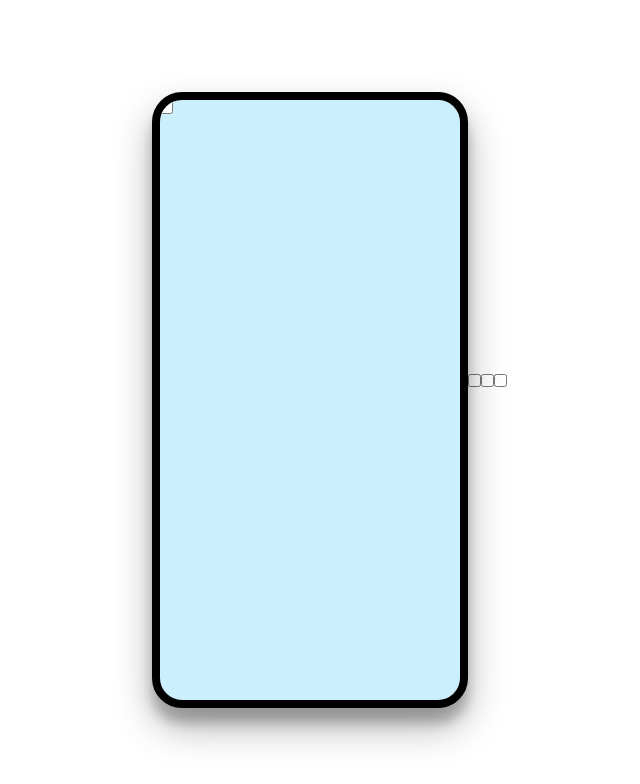
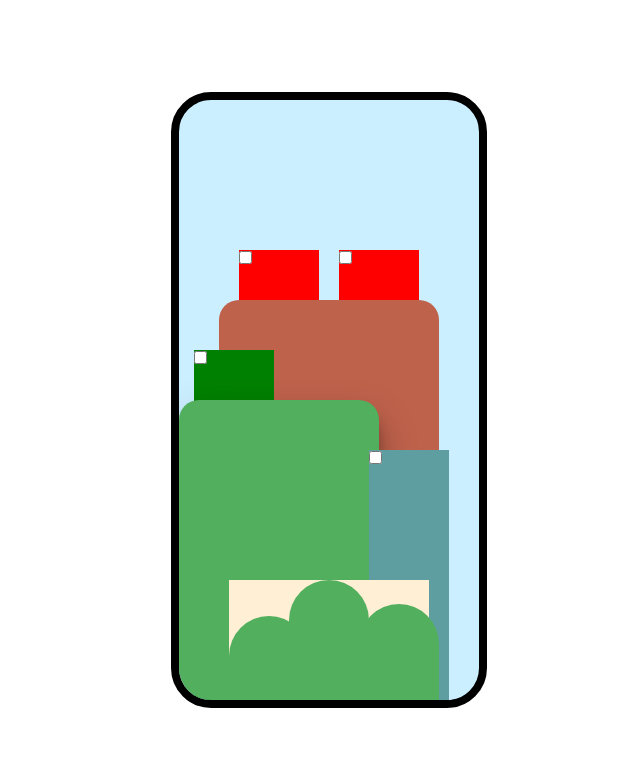
Before and after one commit to DIegoDevcode/Nut-Smash, a plain HTML site: page index.html in a window 1280 px wide. Shown: the whole page, without its empty margins (311-951 px from the left). Drawn offline with Linux system fonts and the light colour scheme.

Commit message:
Creando las primeras 8 capas

```diff
--- a/componentes/_globales.scss
+++ b/componentes/_globales.scss
@@ -1,11 +1,10 @@
-  $dark-brown: #a54a38;
-  $light-brown: #bf624c;
-  $dark-green: #51af5e;
-  $light-green: #51af5e;
-  $shadow: 0 19px 38px rgba(0, 0, 0, 0.3), 0 15px 12px rgba(0, 0, 0, 0.22);
+$dark-brown: #a54a38;
+$light-brown: #bf624c;
+$dark-green: #51af5e;
+$light-green: #51af5e;
+$shadow: 0 19px 38px rgba(0, 0, 0, 0.3), 0 15px 12px rgba(0, 0, 0, 0.22);
 
-
-*{
+* {
   padding: 0;
   margin: 0;
 }
@@ -15,26 +14,34 @@ body {
   height: 100vh;
   margin: 0;
   width: 100%;
-  display: flex;
-  align-items: center;
-  justify-content: center;
+  display: grid;
+  place-items: center;
 }
 
-.lawn{
-  background-color: $dark-green;
+.lawn {
+  background: var(--dark-green);
   height: 20px;
   width: 100%;
 }
 
+.land {
+  background: linear-gradient(135deg, var(--dark-green) 25%, transparent 25%) -50px
+      0,
+    linear-gradient(-135deg, var(--dark-green) 25%, transparent 25%) -50px 0,
+    linear-gradient(45deg, var(--light-brown) 25%, transparent 25%),
+    linear-gradient(-45deg, transparent 25%, var(--dark-brown) 25%);
+  background-size: 33px 30px;
+  height: 30px;
+  width: 100%;
+}
 
-.phone{
-  background-color: #ccefff;
+.phone {
+  background: #ccefff;
   border: 8px solid black;
-  border-radius: 30px;
-  box-shadow: $shadow;
-  overflow: hidden;
+  border-radius: 40px;
+  box-shadow: var(--shadow); /* After */
+  overflow: hidden; /* After */
   height: 600px;
   position: relative;
   width: 300px;
-
 }
--- a/componentes/_inputs.scss
+++ b/componentes/_inputs.scss
@@ -0,0 +1,30 @@
+.layer-1 input[type=checkbox]{
+    /* After 4 */
+    animation-name: bunny;
+    animation-duration: 1s;
+    animation-timing-function: ease-in-out;
+    animation-iteration-count: infinite;
+}
+
+.layer-2 input[type=checkbox] {
+    /* After 4 */
+    animation-name: bunny;
+    animation-duration: 1.5s;
+    animation-timing-function: ease-in-out;
+    animation-iteration-count: infinite;
+  }
+  .layer-4 input[type=checkbox] {
+    /* After 4 */
+    animation-name: bunny;
+    animation-duration: 0.5s;
+    animation-timing-function: ease-in-out;
+    animation-iteration-count: infinite;
+  }
+
+  .layer-6 input[type=checkbox] {
+    /* After 4 */
+    animation-name: bunny;
+    animation-duration: 2s;
+    animation-timing-function: ease-in-out;
+    animation-iteration-count: infinite;
+  }
--- a/componentes/_layers.scss
+++ b/componentes/_layers.scss
@@ -0,0 +1,139 @@
+.layer-1{
+    background-color: red;
+    bottom: 0;
+    height: 450px;
+    position: absolute;
+    right: 60px;
+    width: 80px;
+    z-index: 1;
+    /* After 4 */
+    animation-name: layer;
+    animation-duration: 1s;
+    animation-timing-function: ease-in-out;
+    animation-iteration-count: infinite;
+}
+
+.layer-2{
+    background-color: red;
+    bottom: 0;
+    height: 450px;
+    position: absolute;
+    left: 60px;
+    width: 80px;
+    z-index: 2;
+}
+
+.layer-3{
+    background-color: $light-brown;
+    border-radius: 20px;
+    box-shadow: var($shadow);
+    bottom: 0;
+    height: 400px;
+    left: 0;
+    margin: 0 auto;
+    overflow: hidden;
+    position: absolute;
+    right: 0;
+    width: 220px;
+    z-index: 3;
+}
+
+.layer-4{
+    background-color: green;
+    bottom: 0;
+    height: 350px;
+    left: 15px;
+    position: absolute;
+    width: 80px;
+    z-index: 4;
+      /* After 4 */
+      animation-name: layer;
+      animation-duration: 0.5s;
+      animation-timing-function: ease-in-out;
+      animation-iteration-count: infinite;
+}
+
+.layer-5{
+    background-color: $light-green;
+    border-radius: 20px;
+    box-shadow: $shadow;
+    bottom: 0;
+    height: 300px;
+    overflow: hidden;
+    position: absolute;
+    width: 200px;
+    z-index: 5;
+}
+
+.layer-6{
+    background-color: cadetblue;
+    bottom: 0;
+    height: 250px;
+    position: absolute;
+    right: 30px;
+    width: 80px;
+    z-index: 6;
+
+    animation-name: layer;
+    animation-duration: 2s;
+    animation-timing-function: ease-in-out;
+    animation-iteration-count: infinite;
+}
+
+.layer-7 {
+    background: var(--light-brown); /* After */
+    border-radius: 20px; /* After */
+    box-shadow: var(--shadow); /* After */
+    bottom: 0;
+    height: 200px;
+    overflow: hidden; /* After */
+    position: absolute;
+    right: 0;
+    width: 150px;
+    z-index: 7;
+  }
+
+  .layer-8 {
+  background: papayawhip;
+    bottom: 0;
+    height: 120px;
+    left: 0;
+    margin: 0 auto;
+    position: absolute;
+    right: 0;
+    width: 200px;
+    z-index: 8;
+  }
+
+  .layer-8__left-lawn {
+    background: $dark-green;
+    border-radius: 40px 40px 0 0;
+    bottom: 0;
+    display: inline-block;
+    height: 70%;
+    left: 0;
+    position: absolute;
+    width: 80px;
+  }
+
+  .layer-8__center-lawn {
+    background: $dark-green;
+    border-radius: 40px 40px 0 0;
+    bottom: 0;
+    display: inline-block;
+    height: 100%;
+    left: 60px;
+    position: absolute;
+    width: 80px;
+  }
+
+  .layer-8__right-lawn {
+    background: $dark-green;
+    border-radius: 40px 40px 0 0;
+    bottom: 0;
+    display: inline-block;
+    height: 80%;
+    left: 130px;
+    position: absolute;
+    width: 80px;
+  }
--- a/index.html
+++ b/index.html
@@ -8,29 +8,28 @@
 
 <body>
   <div class="phone">
+
     <div class="layer-1">
     <input type="checkbox">
-        <div class="nut">
-            <div class="eye-left">
-              <div class="pupil-left"></div>
-            </div>
-            <div class="eye-rigth">
-                    <div class="pupil-rigth"></div>
-            </div>
-          </div>
+    <div class="left-ear--outer"></div>
+    <div class="left-ear--inner"></div>
+    <div class="right-ear--outer"></div>
+    <div class="right-ear--inner"></div>
+    <div class="head">
+    <div class="head__eye head__eye--left"></div>
+    <div class="head__eye head__eye--right"></div>
     </div>
     </div>
 
     <div class="layer-2">
     <input type="checkbox">
-        <div class="nut">
-            <div class="eye-left">
-              <div class="pupil-left"></div>
-            </div>
-            <div class="eye-rigth">
-                    <div class="pupil-rigth"></div>
-            </div>
-          </div>
+    <div class="left-ear--outer"></div>
+    <div class="left-ear--inner"></div>
+    <div class="right-ear--outer"></div>
+    <div class="right-ear--inner"></div>
+    <div class="head">
+    <div class="head__eye head__eye--left"></div>
+    <div class="head__eye head__eye--right"></div>
     </div>
     </div>
 
@@ -41,14 +40,13 @@
 
     <div class="layer-4">
     <input type="checkbox">
-        <div class="nut">
-            <div class="eye-left">
-              <div class="pupil-left"></div>
-            </div>
-            <div class="eye-rigth">
-                    <div class="pupil-rigth"></div>
-            </div>
-          </div>
+    <div class="left-ear--outer"></div>
+    <div class="left-ear--inner"></div>
+    <div class="right-ear--outer"></div>
+    <div class="right-ear--inner"></div>
+    <div class="head">
+    <div class="head__eye head__eye--left"></div>
+    <div class="head__eye head__eye--right"></div>
     </div>
     </div>
 
@@ -59,14 +57,13 @@
 
     <div class="layer-6">
     <input type="checkbox">
-        <div class="nut">
-            <div class="eye-left">
-              <div class="pupil-left"></div>
-            </div>
-            <div class="eye-rigth">
-                <div class="pupil-rigth"></div>
-            </div>
-          </div>
+    <div class="left-ear--outer"></div>
+    <div class="left-ear--inner"></div>
+    <div class="right-ear--outer"></div>
+    <div class="right-ear--inner"></div>
+    <div class="head">
+    <div class="head__eye head__eye--left"></div>
+    <div class="head__eye head__eye--right"></div>
     </div>
     </div>
 
```
Also changed, not shown: styles.css. Lines whose indentation alone changed are shown as unchanged.
